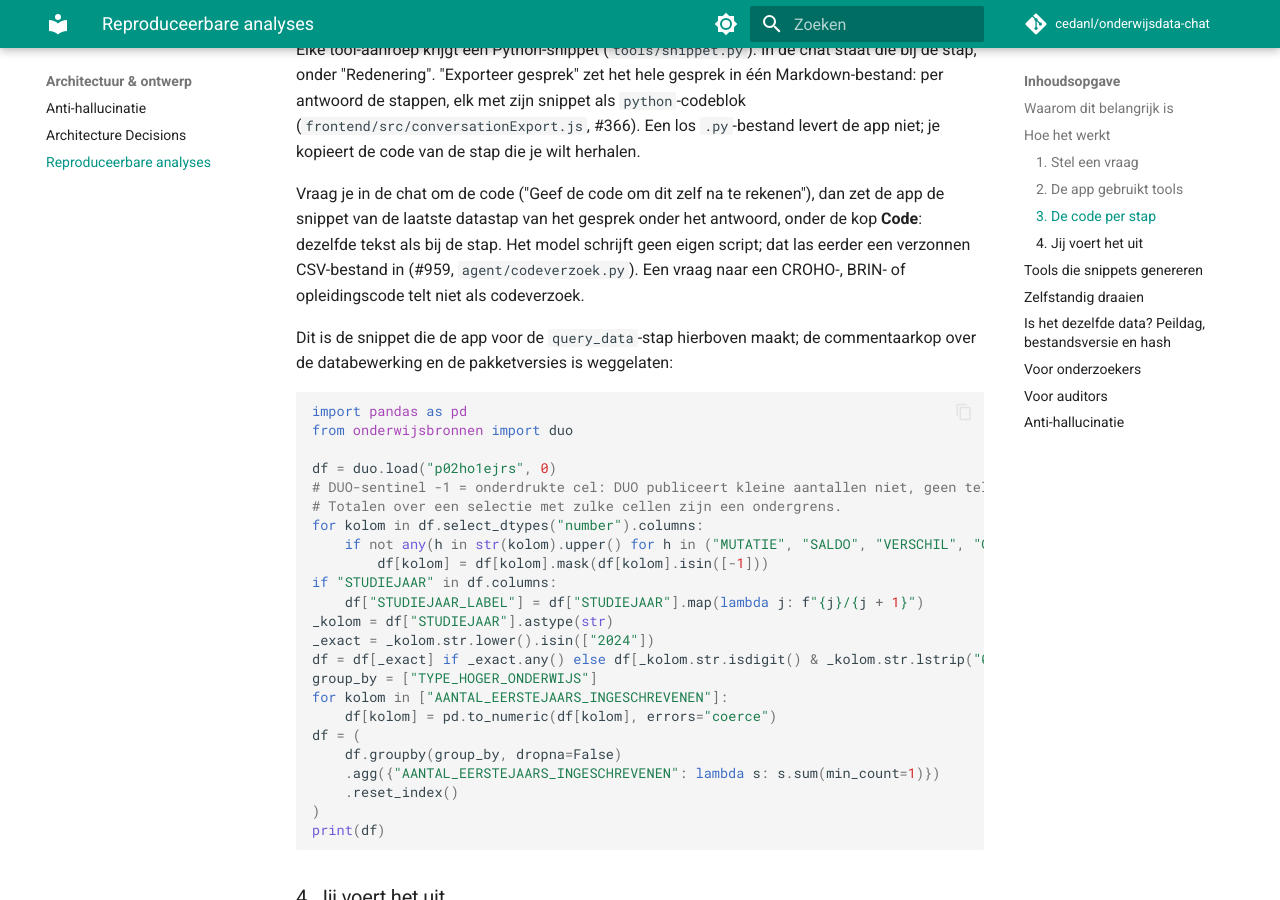
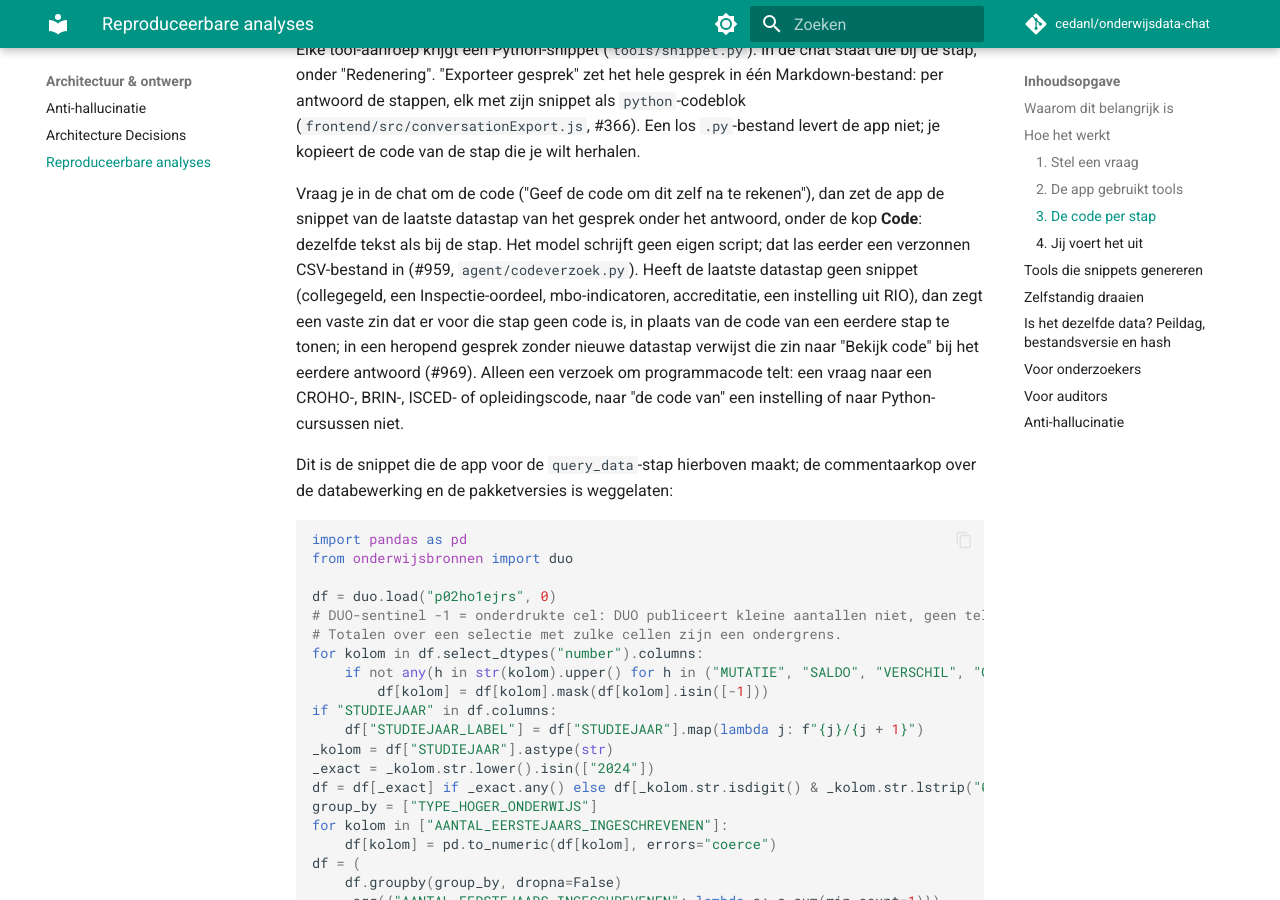
Before and after one commit to cedanl/onderwijsdata-chat, an MkDocs documentation site: the page built from docs/reproducibility.md, in a window 1280 px wide and 900 px high, scrolled down 871 px. Built offline with MkDocs 1.6.1 and Material for MkDocs 9.7.7, drawn with Linux system fonts in a browser that asks for light colours; comment, search, counter and statistics services are not loaded.

Commit message:
docs(codeverzoek): stap zonder code, smalle herkenning, changelog-fragment
Refs #969

Co-Authored-By: Claude Opus 5.5 <noreply@anthropic.com>
Claude-Session: https://claude.ai/code/session_01Q6io2NcRYib8GdgGR9FoeG

```diff
--- a/docs/reproducibility.md
+++ b/docs/reproducibility.md
@@ -31,8 +31,12 @@ code van de stap die je wilt herhalen.
 
 Vraag je in de chat om de code ("Geef de code om dit zelf na te rekenen"), dan zet de app de snippet van de laatste
 datastap van het gesprek onder het antwoord, onder de kop **Code**: dezelfde tekst als bij de stap. Het model schrijft
-geen eigen script; dat las eerder een verzonnen CSV-bestand in (#959, `agent/codeverzoek.py`). Een vraag naar een
-CROHO-, BRIN- of opleidingscode telt niet als codeverzoek.
+geen eigen script; dat las eerder een verzonnen CSV-bestand in (#959, `agent/codeverzoek.py`). Heeft de laatste
+datastap geen snippet (collegegeld, een Inspectie-oordeel, mbo-indicatoren, accreditatie, een instelling uit RIO), dan
+zegt een vaste zin dat er voor die stap geen code is, in plaats van de code van een eerdere stap te tonen; in een
+heropend gesprek zonder nieuwe datastap verwijst die zin naar "Bekijk code" bij het eerdere antwoord (#969). Alleen een
+verzoek om programmacode telt: een vraag naar een CROHO-, BRIN-, ISCED- of opleidingscode, naar "de code van" een
+instelling of naar Python-cursussen niet.
 
 Dit is de snippet die de app voor de `query_data`-stap hierboven maakt; de commentaarkop over de databewerking en de
 pakketversies is weggelaten:
```
Also changed, not shown: changelog.d/969-codeverzoek.md (added, +9 -0 lines).
